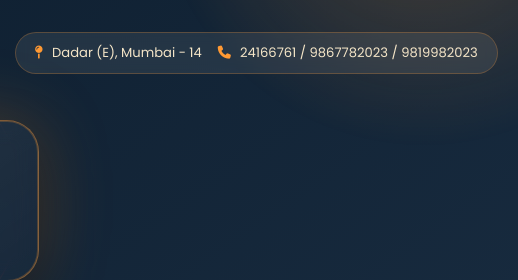
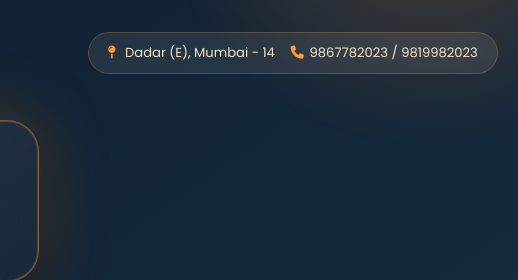
Before and after one commit to menuspeakofficial-ops/Saiprasad-Caterers-Decorators-Panjabi-Menu, a plain HTML site: page index.html in a window 1280 px wide. Shown: the top 280 px of the page, 762-1280 px from the left. Drawn offline with nearby package versions, Linux system fonts and the light colour scheme.

Commit message:
Update index.html

```diff
--- a/index.html
+++ b/index.html
@@ -497,7 +497,7 @@ input:focus,select:focus,textarea:focus{border-color:var(--saffron);box-shadow:0
       </div>
       <div class="restaurant-info">
         <span><i class="fas fa-map-pin"></i> Dadar (E), Mumbai - 14</span>
-        <span><i class="fas fa-phone"></i> 24166761 / 9867782023 / 9819982023</span>
+        <span><i class="fas fa-phone"></i>9867782023 / 9819982023</span>
       </div>
     </header>
 
@@ -642,7 +642,7 @@ input:focus,select:focus,textarea:focus{border-color:var(--saffron);box-shadow:0
 <footer class="footer">
   <p><strong>SAI PRASAD Caterers &amp; Decorators</strong></p>
   <p>102-A/13, Madhav Wadi, M.M.G.S. Marg, Dadar (E), Mumbai - 14.</p>
-  <p><i class="fas fa-phone-alt"></i> Tel.: 24166761 / 9867782023 / 9819982023</p>
+  <p><i class="fas fa-phone-alt"></i> 9867782023 / 9819982023</p>
 </footer>
 
 <script>
```
